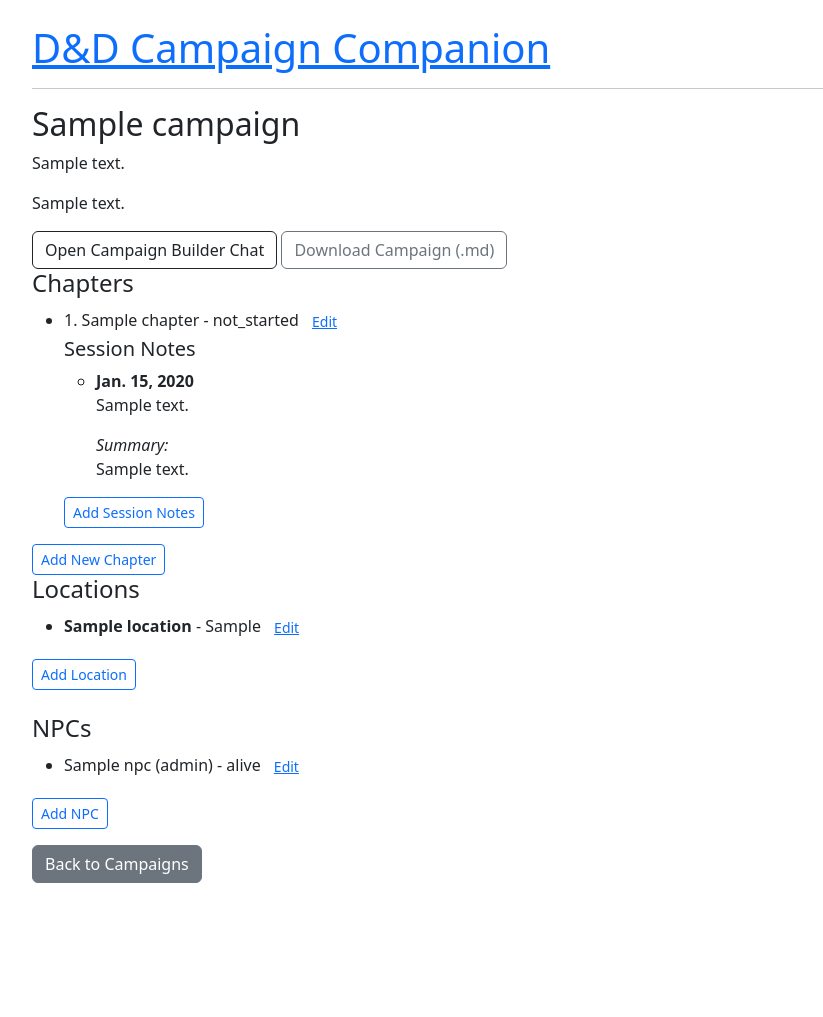
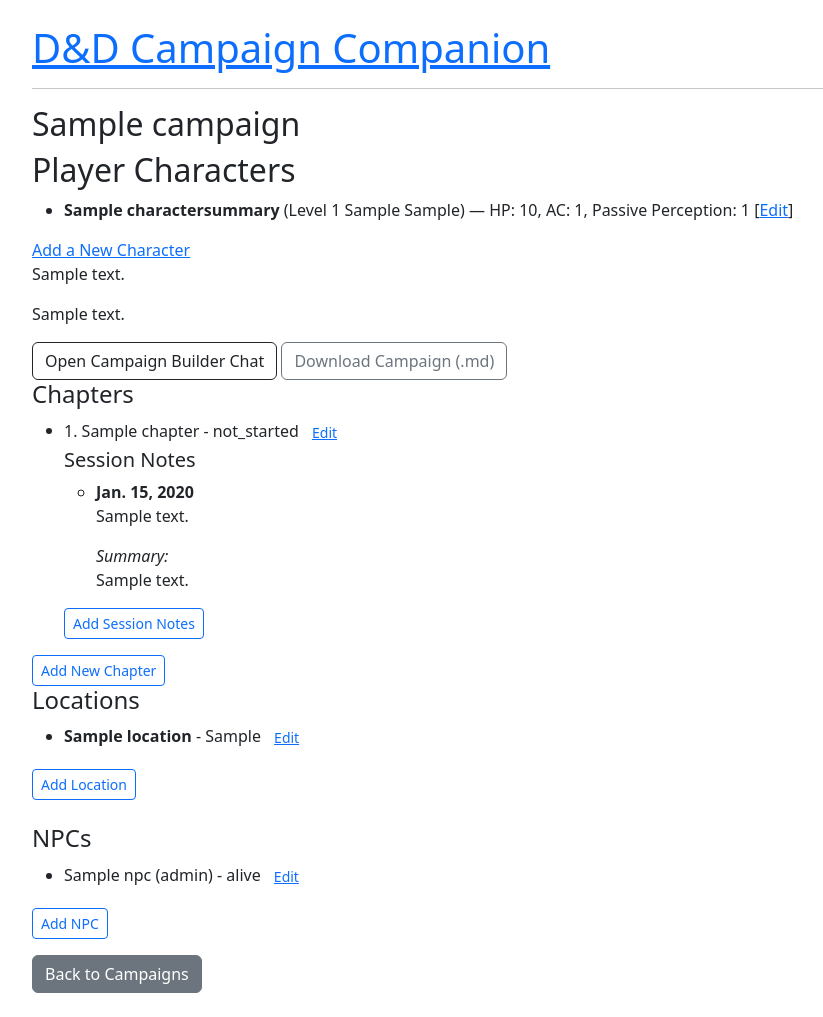
Before and after one commit to warrenb95/dnd-companion, a Django app: page /1/ in a window 1280 px wide. Shown: the whole page, without its empty margins (50-873 px from the left). Before the commit the page ends 883 px from the top, so only its background shows below. Run offline with Django 5.2, Linux system fonts and the light colour scheme; tables that the repository leaves empty hold one stand-in row (values such as "Sample post"); some libraries are stand-ins or nearby versions.

Commit message:
adding player character campaign crud

````diff
--- a/campaigns/admin.py
+++ b/campaigns/admin.py
@@ -1,8 +1,9 @@
 from django.contrib import admin
-from .models import Campaign, Chapter, NPC, Location, SessionNote
+from .models import Campaign, Chapter, NPC, Location, SessionNote, CharacterSummary
 
 admin.site.register(Campaign)
 admin.site.register(Chapter)
 admin.site.register(NPC)
 admin.site.register(Location)
 admin.site.register(SessionNote)
+admin.site.register(CharacterSummary)
--- a/campaigns/llm.py
+++ b/campaigns/llm.py
@@ -148,6 +148,10 @@ Based on the above, create the next chapter outline. Return your answer in this
   "suggested_locations": [ "Location 1", "Location 2" ]
 }}
 
+Return only strict JSON.
+Use double quotes for all keys and strings.
+No trailing commas. No comments. No markdown formatting. No extra text.
+
 Keep it concise but helpful for session planning.
 """
 
--- a/campaigns/models.py
+++ b/campaigns/models.py
@@ -117,3 +117,24 @@ class ChapterChatMessage(models.Model):
 
     def __str__(self):
         return f"{self.role}: {self.content[:40]}"
+
+
+class CharacterSummary(models.Model):
+    campaign = models.ForeignKey(
+        Campaign, on_delete=models.CASCADE, related_name="characters"
+    )
+    player_name = models.CharField(max_length=100)
+    character_name = models.CharField(max_length=100)
+    race = models.CharField(max_length=50)
+    character_class = models.CharField(max_length=50)
+    level = models.PositiveIntegerField(default=1)
+    background = models.CharField(max_length=100, blank=True)
+    alignment = models.CharField(max_length=50, blank=True)
+    passive_perception = models.PositiveIntegerField(default=10)
+    armor_class = models.PositiveIntegerField(default=10)
+    initiative_modifier = models.IntegerField(default=0)
+    current_hit_points = models.PositiveIntegerField(default=0)
+    notable_traits = models.TextField(blank=True)
+
+    def __str__(self):
+        return f"{self.character_name} ({self.player_name})"
--- a/campaigns/templates/campaigns/campaign_detail.html
+++ b/campaigns/templates/campaigns/campaign_detail.html
@@ -3,6 +3,24 @@
 {% block content %}
 {% load markdown_extras %}
 <h2>{{ campaign.title }}</h2>
+
+<h2>Player Characters</h2>
+<ul>
+    {% for character in campaign.characters.all %}
+        <li>
+            <strong>{{ character.character_name }}</strong>
+            (Level {{ character.level }} {{ character.race }} {{ character.character_class }}) —
+            HP: {{ character.current_hit_points }},
+            AC: {{ character.armor_class }},
+            Passive Perception: {{ character.passive_perception }}
+            [<a href="{% url 'campaigns:update_character' character.pk %}">Edit</a>]
+        </li>
+    {% empty %}
+        <li>No characters yet.</li>
+    {% endfor %}
+</ul>
+
+<a href="{% url 'campaigns:add_character' campaign.id %}">Add a New Character</a>
 
 <p>{{ campaign.user_description }}</p>
 
--- a/campaigns/urls.py
+++ b/campaigns/urls.py
@@ -18,6 +18,8 @@ from .views import (
     create_from_chat,
     create_locations_from_chat,
     chapter_chat_view,
+    add_character,
+    update_character,
 )
 from .views import ChatMessageEditView, ChatMessageDeleteView
 
@@ -81,4 +83,8 @@ urlpatterns = [
         confirm_generated_chapter_view,
         name="confirm_generated_chapter",
     ),
+    path(
+        "campaign/<int:campaign_id>/add_character/", add_character, name="add_character"
+    ),
+    path("character/<int:pk>/edit/", update_character, name="update_character"),
 ]
--- a/campaigns/views.py
+++ b/campaigns/views.py
@@ -25,6 +25,7 @@ from .models import (
     SessionNote,
     ChatMessage,
     ChapterChatMessage,
+    CharacterSummary,
 )
 from .forms import (
     ChatMessageForm,
@@ -33,6 +34,7 @@ from .forms import (
     NPCForm,
     SessionNoteForm,
     ChapterChatMessageForm,
+    CharacterSummaryForm,
 )
 from .llm import (
     extract_multiple_npcs,
@@ -460,7 +462,11 @@ def confirm_generated_chapter_view(request, campaign_id):
 
     try:
         raw = request.POST.get("chapter_json", "")
-        parsed = json.loads(raw)
+        print(f"raw: {raw}\n")
+        clean = clean_llm_json(raw)
+        print(f"clean: {clean}\n")
+        parsed = json.loads(clean)
+        print(parsed)
 
         # Auto-increment order
         last_chapter = campaign.chapters.order_by("-order").first()
@@ -479,4 +485,54 @@ def confirm_generated_chapter_view(request, campaign_id):
 
     except Exception as e:
         messages.error(request, f"Could not confirm chapter: {e}")
+        print(f"Could not confirm chapter: {e}")
         return redirect("campaigns:generate_chapter", campaign_id=campaign.id)
+
+
+def clean_llm_json(raw_text):
+    # Remove markdown code block
+    clean = re.sub(r"^```(json)?|```$", "", raw_text.strip(), flags=re.MULTILINE)
+
+    # Replace all single quotes with double quotes
+    clean = clean.replace("'", '"')
+
+    # Fix bad quotes inside text: change something like entity"s to entity's
+    clean = re.sub(r'(\w)"(\w)', r"\1'\2", clean)
+
+    # Remove trailing commas
+    clean = re.sub(r",\s*}", "}", clean)
+    clean = re.sub(r",\s*]", "]", clean)
+
+    return clean
+
+
+def add_character(request, campaign_id):
+    campaign = get_object_or_404(Campaign, id=campaign_id)
+    if request.method == "POST":
+        form = CharacterSummaryForm(request.POST)
+        if form.is_valid():
+            character = form.save(commit=False)
+            character.campaign = campaign
+            character.save()
+        return redirect("campaigns:campaign_detail", pk=campaign.id)
+    else:
+        form = CharacterSummaryForm()
+    return render(
+        request, "campaigns/character_form.html", {"form": form, "campaign": campaign}
+    )
+
+
+def update_character(request, pk):
+    character = get_object_or_404(CharacterSummary, pk=pk)
+    if request.method == "POST":
+        form = CharacterSummaryForm(request.POST, instance=character)
+        if form.is_valid():
+            form.save()
+            return redirect("campaigns:campaign_detail", pk=character.campaign.id)
+    else:
+        form = CharacterSummaryForm(instance=character)
+    return render(
+        request,
+        "campaigns/character_form.html",
+        {"form": form, "campaign": character.campaign},
+    )
````
Also changed, not shown: campaigns/forms.py (+7 -0 lines), campaigns/templates/campaigns/character_form.html (added, +10 -0 lines), campaigns/migrations/0008_charactersummary.py (added).
